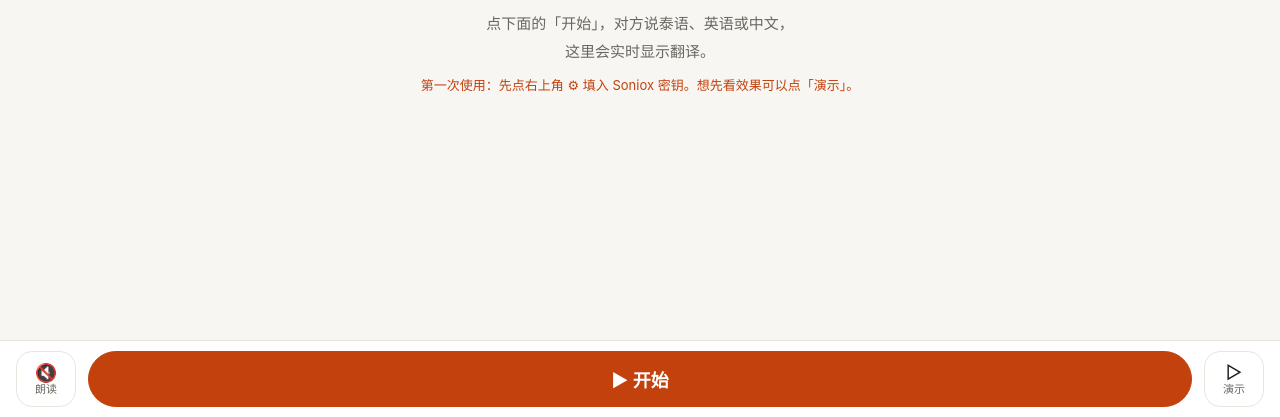
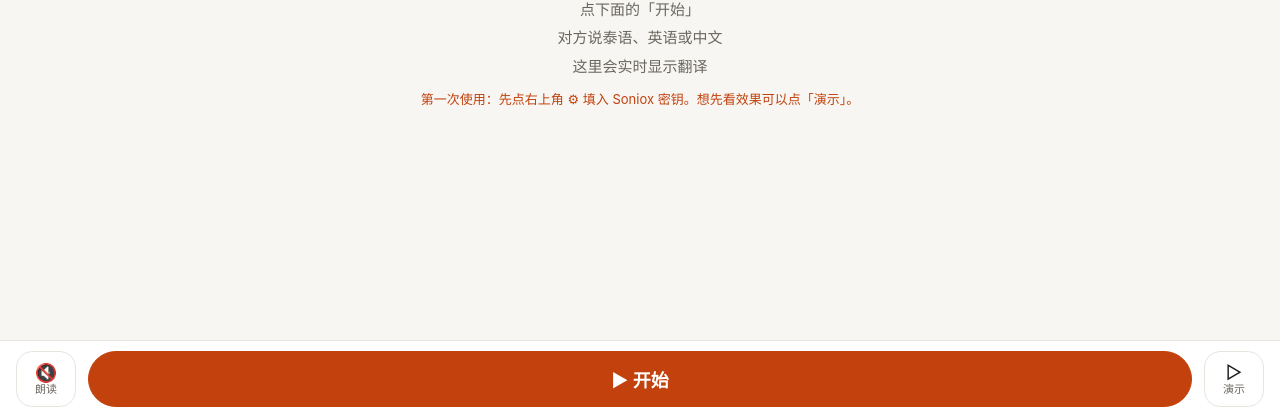
Before and after one commit to zhjamie-spec/thai-translator, a plain HTML site: page index.html in a window 1280 px wide. Shown: the part 383-800 px from the top of the page. Drawn offline with Linux system fonts and the light colour scheme.

Commit message:
首页提示文字换行优化
Co-Authored-By: Claude Opus 5.5 <noreply@anthropic.com>

```diff
--- a/index.html
+++ b/index.html
@@ -34,7 +34,7 @@
 <main id="feed" class="feed">
   <div id="empty" class="empty">
     <p class="big">🎙️</p>
-    <p>点下面的「开始」，对方说泰语、英语或中文，<br>这里会实时显示翻译。</p>
+    <p>点下面的「开始」<br>对方说泰语、英语或中文<br>这里会实时显示翻译</p>
     <p class="hint" id="emptyHint"></p>
   </div>
 </main>
```
